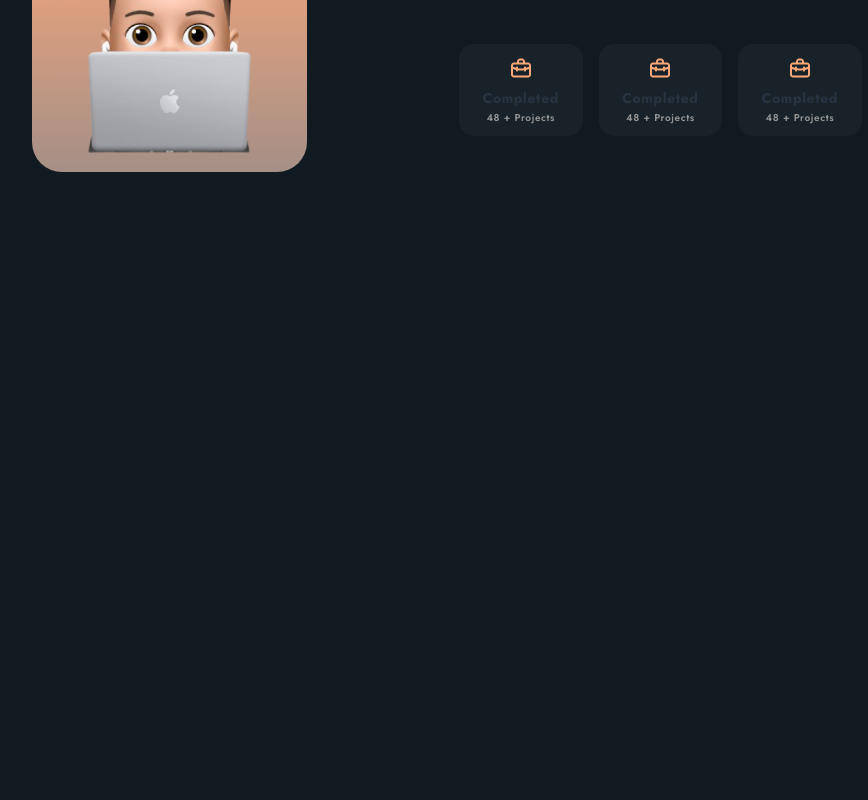
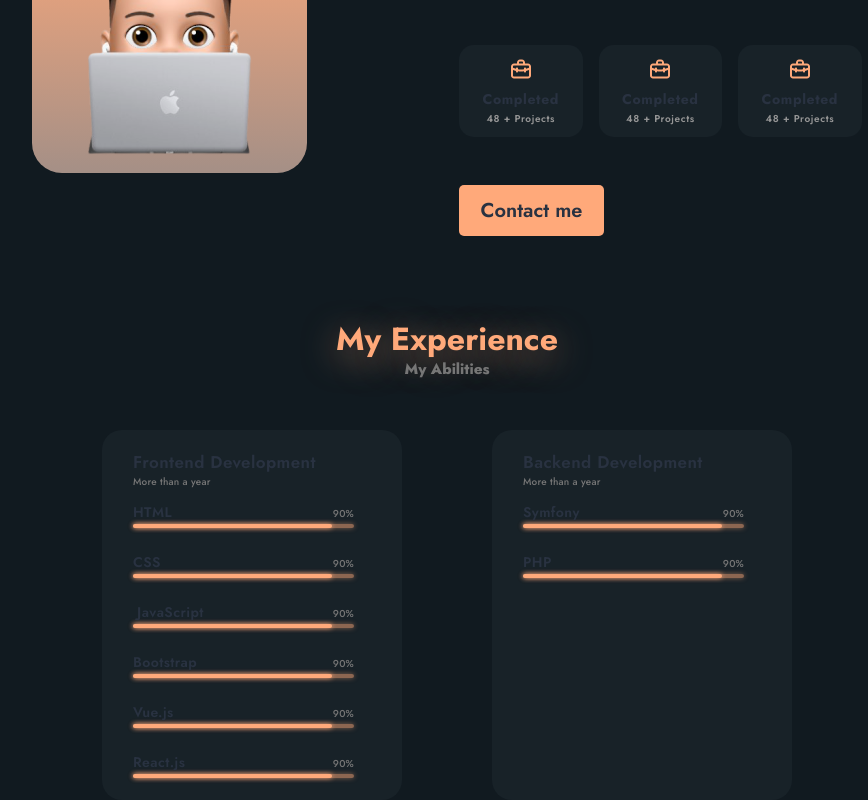
Before and after one commit to Abdullokh-dev/AK-Portfolio, a Vue app: page / in a window 1280 px wide. Shown: the part 926-1726 px from the top of the page, without its empty margins (193-1061 px from the left). Before the commit the page ends 1098 px from the top, so only its background shows below. Built offline with nearby package versions, Linux system fonts and the light colour scheme.

Commit message:
add Experience part

```diff
--- a/src/App.vue
+++ b/src/App.vue
@@ -1,7 +1,7 @@
 <script setup>
 
 import Header from "./componennts/Header.vue";
-import AboutOwner from "./componennts/AboutOwner.vue";
+import AboutOwner from "./componennts/Content.vue";
 </script>
 
 <template>
--- a/src/componennts/AboutOwner.vue
+++ b/src/componennts/Content.vue
@@ -75,17 +75,95 @@
                 </div>
               </div>
             </div>
+            <div class="col-12 text-center text-md-start mt-4">
+              <button class="about-button mt-4" style="width: 145px"> Contact me </button>
+            </div>
           </div>
+
         </div>
       </div>
     </div>
   </div>
+
+  <div class="row mt-5">
+    <div class="col mt-5 text-center">
+      <div> <span class="title">My Experience</span> </div>
+      <div> <span class="title-info">My Abilities</span> </div>
+    </div>
+  </div>
+
+  <div class="row">
+    <div class="col-12 d-flex justify-content-center">
+
+      <div class="row groups-card  d-flex justify-content-center">
+
+        <div class="col-12 mt-5 experience-card">
+          <div class="experience-card-title"> Frontend Development </div>
+          <div class="experience-card-description"> More than a year </div>
+
+          <div class="experience-title">HTML</div>
+          <div class="text-end pe-5 percentage"> 90% </div>
+          <div class="progress-container m-0">
+            <div class="progress"></div>
+          </div>
+
+          <div class="experience-title mt-4">CSS</div>
+          <div class="text-end pe-5 percentage"> 90% </div>
+          <div class="progress-container m-0">
+            <div class="progress"></div>
+          </div>
+
+          <div class="experience-title ms-1 mt-4">JavaScript</div>
+          <div class="text-end pe-5 percentage"> 90% </div>
+          <div class="progress-container m-0">
+            <div class="progress"></div>
+          </div>
+
+          <div class="experience-title mt-4">Bootstrap</div>
+          <div class="text-end pe-5 percentage"> 90% </div>
+          <div class="progress-container m-0">
+            <div class="progress"></div>
+          </div>
+
+          <div class="experience-title mt-4">Vue.js</div>
+          <div class="text-end pe-5 percentage"> 90% </div>
+          <div class="progress-container m-0">
+            <div class="progress"></div>
+          </div>
+
+          <div class="experience-title mt-4">React.js</div>
+          <div class="text-end pe-5 percentage"> 90% </div>
+          <div class="progress-container m-0">
+            <div class="progress"></div>
+          </div>
+        </div>
+
+        <div class="col-12 mt-5 next-card experience-card">
+          <div class="experience-card-title"> Backend Development </div>
+          <div class="experience-card-description"> More than a year </div>
+
+          <div class="experience-title">Symfony</div>
+          <div class="text-end pe-5 percentage"> 90% </div>
+          <div class="progress-container m-0">
+            <div class="progress"></div>
+          </div>
+
+          <div class="experience-title mt-4">PHP</div>
+          <div class="text-end pe-5 percentage"> 90% </div>
+          <div class="progress-container m-0">
+            <div class="progress"></div>
+          </div>
+
+        </div>
+      </div>
+
+    </div>
+  </div>
+
 </template>
 
-<script>
-export default {
-  name: "AboutOwner"
-}
+<script setup>
+
 </script>
 
 <style scoped>
@@ -151,15 +229,12 @@ button {
   border-radius: 30px;
 }
 
-.title, .title-info {
-  line-height: 15px;
-}
-
 .title {
   color: var(--my-orange);
   font-size: 32px;
   font-weight: 700;
-  text-shadow: 0 7px 34px rgba(255,169,122,0.6);;
+  text-shadow: 0 7px 34px rgba(255,169,122,0.6);
+  line-height: 15px;
 }
 
 .title-info {
@@ -167,6 +242,7 @@ button {
   font-weight: 800;
   color: #767676;
   margin-top: 10px;
+  line-height: 25px;
 }
 
 .info-about-user {
@@ -204,4 +280,80 @@ button {
   color: #959595;
 }
 
+.groups-card {
+  gap: 90px;
+}
+
+.experience-card {
+  width: 300px;
+  border-radius: 20px;
+  background-color: var(--my-dark);
+  padding: 22px 0 22px 31px;
+}
+
+.experience-card-title {
+  font-size: 17px;
+  font-weight: 600;
+  line-height: 20px;
+  letter-spacing: 0.4px;
+  color: var(--my-text-color);
+}
+
+.experience-card-description {
+  font-size: 10px;
+  font-weight: 500;
+  line-height: 20px;
+  letter-spacing: 0.2px;
+  text-align: left;
+  color: #767676;
+}
+
+.experience-title {
+  font-size: 14px;
+  font-weight: 600;
+  line-height: 20px;
+  letter-spacing: 0.4px;
+  color: var(--my-text-color);
+  margin-top: 10px;
+  margin-bottom: -18px;
+}
+
+/* Progress */
+.progress-container {
+  background: #FFA97A80;
+  border-radius: 5px;
+  height: 4px;
+  width: 82%;
+  box-shadow: 0 0 5px 0 #FFA97A80;
+}
+
+.progress {
+  background: var(--my-orange);
+  border-radius: 5px;
+  height: 100%;
+  width: 90%;
+  transition: width 0.1s linear;
+  box-shadow: 0 0 5px 0 #FFA97A;
+}
+
+.percentage {
+  font-size: 10px;
+  font-weight: 500;
+  line-height: 20px;
+  letter-spacing: 0.2px;
+  color: #767676;
+}
+
+@media only screen and (max-width: 767px) {
+  .groups-card {
+    gap: 30px;
+  }
+}
+@media only screen and (max-width: 630px) {
+  .groups-card {
+    gap: 0;
+    margin: 5px;
+  }
+}
+
 </style>
```
